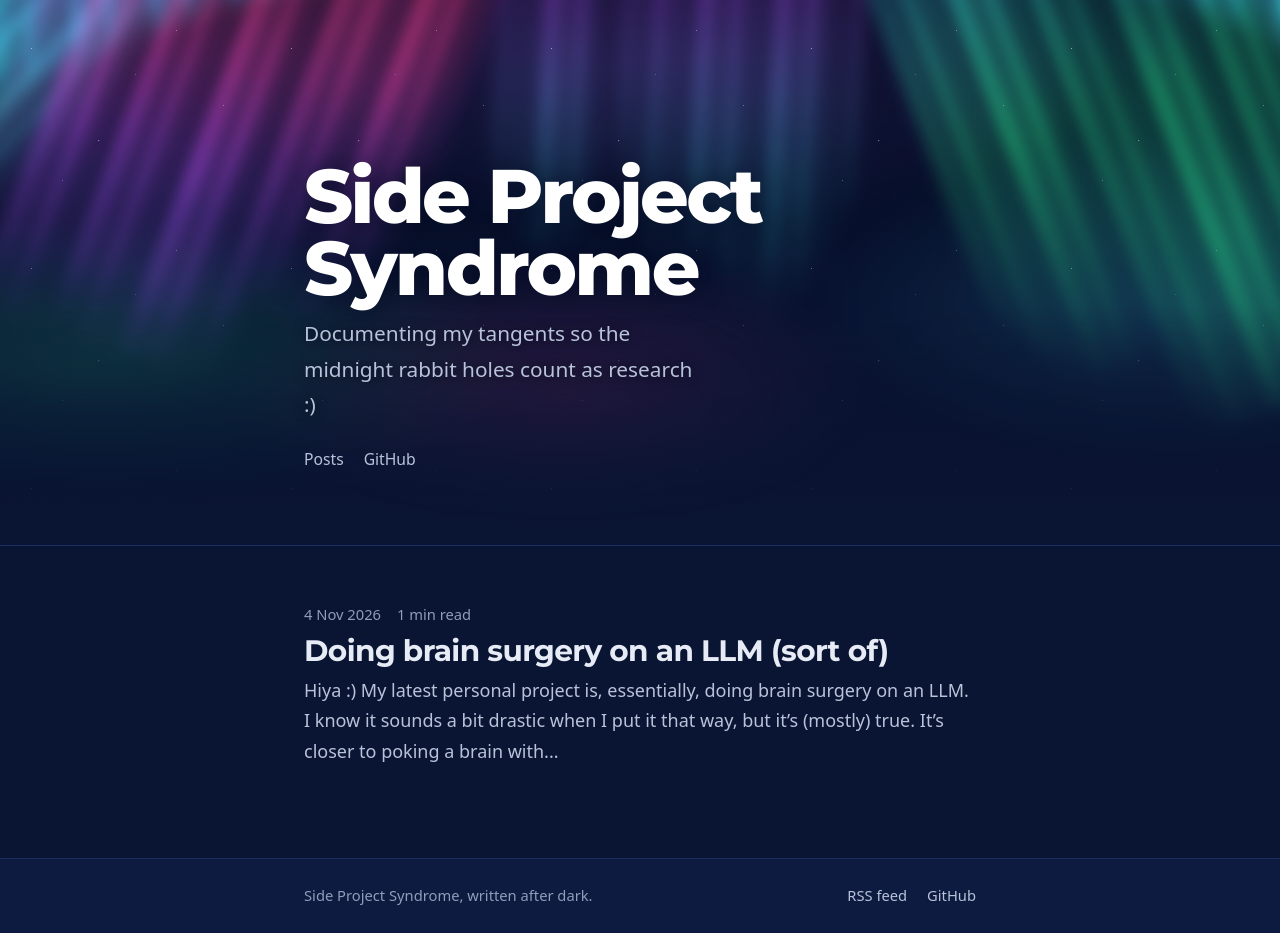
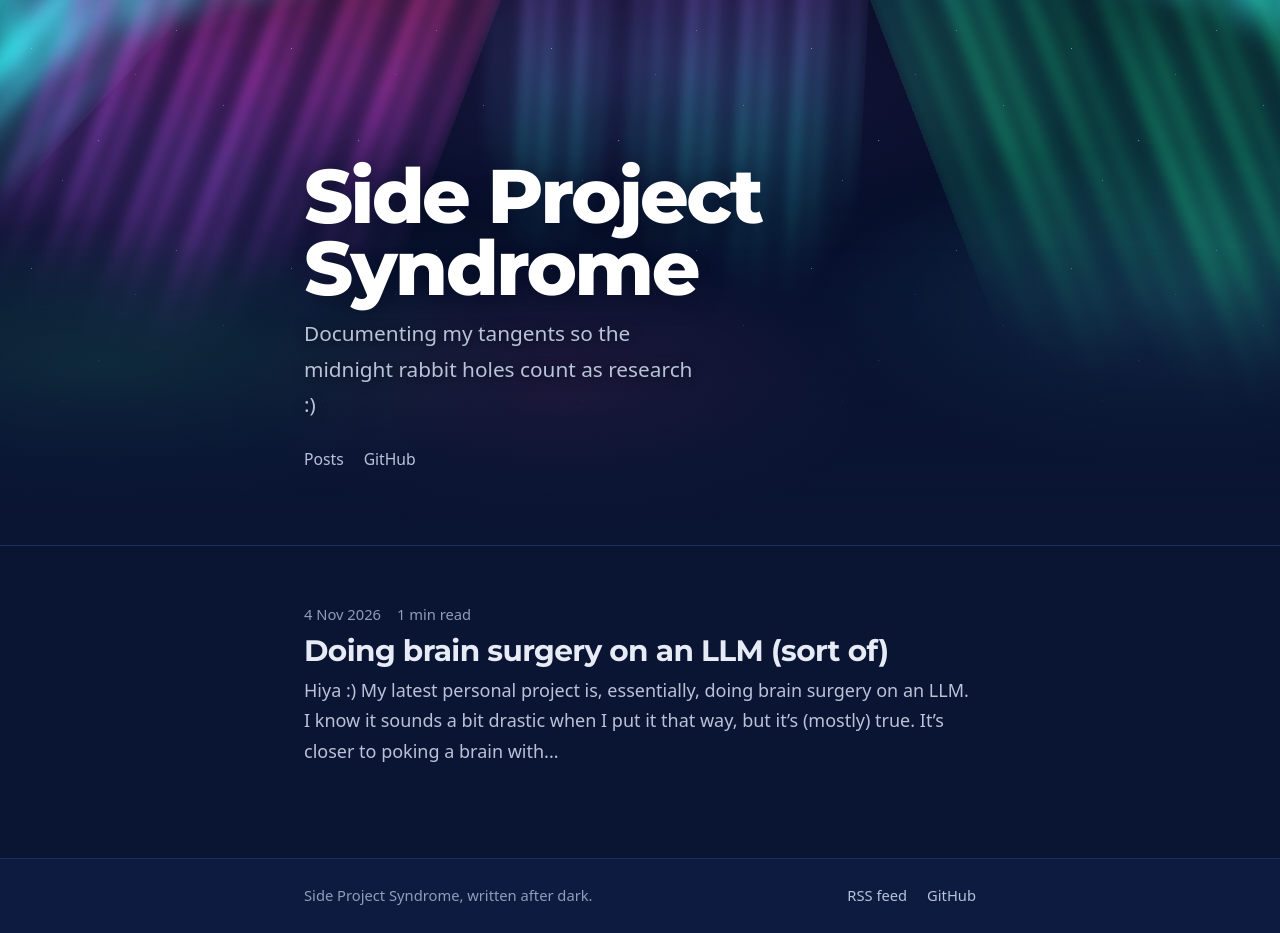
Before and after one commit to 444oskar/444oskar.github.io, a Jekyll site: the page built from index.md, in a window 1280 px wide. Built offline with Jekyll 4.4.1, drawn with Linux system fonts in a browser that asks for light colours; some web fonts are replaced.

Commit message:
oops! that's a lot of GPU usage :( baked in the auroras now to hopefully fix that

```diff
--- a/assets/css/site.css
+++ b/assets/css/site.css
@@ -136,32 +136,32 @@ a:hover { color: var(--violet-soft); text-decoration-color: currentColor; }
 }
 
 /* Aurora: curtains of light fanning out from above the page (a corona),
-   plus one arching ribbon of drapery lower down.
-   Each piece is a vertical colour gradient, cut into rays of uneven length by a
-   mask: a ray pattern intersected with a few tall soft ellipses, so the top and
-   bottom edges are ragged instead of straight. A blur on the wrapper softens it all. */
+   plus one arching ribbon of drapery.
+   Each curtain is a small pre-blurred image (assets/img/aurora), so the browser
+   only moves and fades them. Animations touch transform and opacity only,
+   which the GPU handles without redrawing anything. Avoid adding filter, blur,
+   blend modes, masks or background-position animations here: they force the
+   whole header to be repainted every frame. */
 .aurora {
   position: absolute;
   inset: -10% -10% 0;
-  filter: blur(8px) saturate(1.25);
-  mix-blend-mode: screen;
-  mask-image: linear-gradient(180deg, #000 60%, transparent 100%);
-  -webkit-mask-image: linear-gradient(180deg, #000 60%, transparent 100%);
+  contain: strict;
+}
 
-  --rays: repeating-linear-gradient(90deg, rgba(0,0,0,.9) 0 5px, rgba(0,0,0,.25) 9px, rgba(0,0,0,.7) 14px, rgba(0,0,0,.1) 26px, rgba(0,0,0,.55) 31px, rgba(0,0,0,.95) 34px, rgba(0,0,0,.2) 45px, rgba(0,0,0,.4) 58px, rgba(0,0,0,.05) 70px, rgba(0,0,0,.75) 77px, rgba(0,0,0,.9) 0);
+/* Fade the aurora out towards the bottom of the header */
+.aurora::after {
+  content: "";
+  position: absolute;
+  inset: 0;
+  background: linear-gradient(180deg, rgba(10, 21, 51, 0) 50%, var(--night-900) 100%);
 }
 
 .curtain,
 .drape {
   position: absolute;
-  transform-origin: 50% 0;
-  opacity: var(--o, 0.9);
-  background-size: 100% 130%;
-  -webkit-mask-image: var(--rays), var(--m1), var(--m2), var(--m3);
-  -webkit-mask-composite: source-in, source-over, source-over;
-  mask-image: var(--rays), var(--m1), var(--m2), var(--m3);
-  mask-composite: intersect, add, add;
-  will-change: transform, background-position;
+  background: center / 100% 100% no-repeat;
+  opacity: var(--o, 0.95);
+  will-change: transform, opacity;
 }
 
 .curtain {
@@ -169,44 +169,31 @@ a:hover { color: var(--violet-soft); text-decoration-color: currentColor; }
   left: var(--x);
   width: var(--w, 34%);
   height: var(--h, 125%);
+  transform-origin: 50% 0;
   transform: rotate(var(--r)) skewX(var(--k, 0deg));
-  /* Bright lower fringe fading upward into other colours */
-  background-image: linear-gradient(0deg,
-    transparent 0%, var(--c1) 14%, var(--c1) 22%, var(--c2) 44%, var(--c3) 70%, transparent 94%);
-  /* Three overlapping tall ellipses: rays only show inside them, so ray
-     lengths vary and the curtain fades out unevenly at both ends */
-  --m1: radial-gradient(var(--e1, 26% 46%) at var(--p1, 22% 52%), #000 30%, transparent 100%);
-  --m2: radial-gradient(var(--e2, 22% 40%) at var(--p2, 52% 62%), #000 25%, transparent 100%);
-  --m3: radial-gradient(var(--e3, 28% 50%) at var(--p3, 78% 48%), #000 30%, transparent 100%);
   animation:
     sway var(--d, 18s) ease-in-out infinite alternate,
-    shimmer calc(var(--d, 18s) * 1.4) ease-in-out infinite alternate;
+    pulse calc(var(--d, 18s) * 0.7) ease-in-out infinite alternate;
   animation-delay: var(--delay, 0s);
 }
 
-.curtain:nth-child(1) { --x: -6%; --w: 40%; --r: 32deg;  --k: -8deg; --c1: var(--aurora-green);  --c2: var(--aurora-teal);   --c3: var(--aurora-violet); --d: 19s; --p2: 50% 70%; --e3: 24% 38%; }
-.curtain:nth-child(2) { --x: 18%; --w: 30%; --r: 14deg;  --c1: var(--aurora-violet); --c2: var(--aurora-pink);   --c3: var(--aurora-red);    --d: 23s; --delay: -6s; --h: 115%; --p1: 25% 58%; --e2: 26% 48%; --p3: 80% 40%; }
-.curtain:nth-child(3) { --x: 40%; --w: 26%; --r: -4deg;  --c1: var(--aurora-teal);   --c2: var(--aurora-violet); --c3: var(--aurora-pink);   --d: 17s; --delay: -3s; --o: 0.6; --h: 105%; --e1: 20% 36%; --p2: 55% 50%; }
-.curtain:nth-child(4) { --x: 58%; --w: 34%; --r: -20deg; --k: 6deg; --c1: var(--aurora-green);  --c2: var(--aurora-green);  --c3: var(--aurora-teal);   --d: 21s; --delay: -9s; --p1: 18% 44%; --e2: 24% 50%; --p2: 48% 66%; }
-.curtain:nth-child(5) { --x: 80%; --w: 36%; --r: -36deg; --c1: var(--aurora-teal);   --c2: var(--aurora-green);  --c3: var(--aurora-violet); --d: 25s; --delay: -12s; --h: 135%; --p3: 74% 58%; --e1: 30% 42%; }
+.curtain:nth-child(1) { --x: -6%; --w: 40%; --r: 32deg;  --k: -8deg; --d: 19s; background-image: url("../img/aurora/curtain-1.webp"); }
+.curtain:nth-child(2) { --x: 18%; --w: 30%; --r: 14deg;  --d: 23s; --delay: -6s; --h: 115%; background-image: url("../img/aurora/curtain-2.webp"); }
+.curtain:nth-child(3) { --x: 40%; --w: 26%; --r: -4deg;  --d: 17s; --delay: -3s; --o: 0.65; --h: 105%; background-image: url("../img/aurora/curtain-3.webp"); }
+.curtain:nth-child(4) { --x: 58%; --w: 34%; --r: -20deg; --k: 6deg; --d: 21s; --delay: -9s; background-image: url("../img/aurora/curtain-4.webp"); }
+.curtain:nth-child(5) { --x: 80%; --w: 36%; --r: -36deg; --d: 25s; --delay: -12s; --h: 135%; background-image: url("../img/aurora/curtain-5.webp"); }
 
-/* Drapery: a wide ribbon that arches across the sky, cut into rays */
 .drape {
   top: -38%;
   left: -20%;
   width: 140%;
   height: 100%;
   transform-origin: 50% 100%;
-  --o: 0.75;
-  background-image: linear-gradient(0deg,
-    transparent 0%, var(--aurora-green) 12%, var(--aurora-teal) 40%, var(--aurora-violet) 72%, transparent 100%);
-  /* An arch: a thin elliptical ring whose ends drop away towards the sides */
-  --m1: radial-gradient(52% 85% at 50% 100%, transparent 72%, #000 78%, #000 83%, transparent 92%);
-  --m2: radial-gradient(1px 1px at 0 0, transparent, transparent);
-  --m3: radial-gradient(1px 1px at 0 0, transparent, transparent);
+  --o: 0.8;
+  background-image: url("../img/aurora/drape.webp");
   animation:
     billow 27s ease-in-out infinite alternate,
-    shimmer 31s ease-in-out infinite alternate;
+    pulse 19s ease-in-out infinite alternate;
   animation-delay: -4s;
 }
 
@@ -220,9 +207,10 @@ a:hover { color: var(--violet-soft); text-decoration-color: currentColor; }
   50%  { transform: rotate(-2deg) skewX(-4deg) scaleX(1.06); }
   100% { transform: rotate(-7deg) skewX(3deg) scaleX(0.97); }
 }
-@keyframes shimmer {
-  from { background-position: 50% 100%; opacity: var(--o, 0.9); }
-  to   { background-position: 50% 0%;   opacity: calc(var(--o, 0.9) * 0.55); }
+/* Curtains brighten and dim out of step, so the colour mix keeps shifting */
+@keyframes pulse {
+  from { opacity: var(--o, 0.95); }
+  to   { opacity: calc(var(--o, 0.95) * 0.45); }
 }
 
 .aurora::before {
@@ -234,9 +222,14 @@ a:hover { color: var(--violet-soft); text-decoration-color: currentColor; }
     radial-gradient(30% 35% at 45% 75%, rgba(255, 79, 154, 0.2), transparent 70%),
     radial-gradient(35% 40% at 85% 60%, rgba(92, 225, 255, 0.18), transparent 70%),
     radial-gradient(45% 40% at 50% 20%, rgba(163, 92, 255, 0.18), transparent 70%);
+  will-change: opacity;
   animation: breathe 12s ease-in-out infinite alternate;
 }
 @keyframes breathe { from { opacity: 0.6; } to { opacity: 1; } }
+
+/* Paused while the header is scrolled out of view (see header.html) */
+.masthead.is-offscreen .aurora *,
+.masthead.is-offscreen .aurora::before { animation-play-state: paused; }
 
 .masthead--compact .aurora { opacity: 0.55; }
 
```
Also changed, not shown: _includes/header.html (+10 -0 lines), assets/img/aurora/curtain-1.webp (added), assets/img/aurora/curtain-2.webp (added), assets/img/aurora/curtain-3.webp (added), assets/img/aurora/curtain-4.webp (added), assets/img/aurora/curtain-5.webp (added), assets/img/aurora/drape.webp (added).
